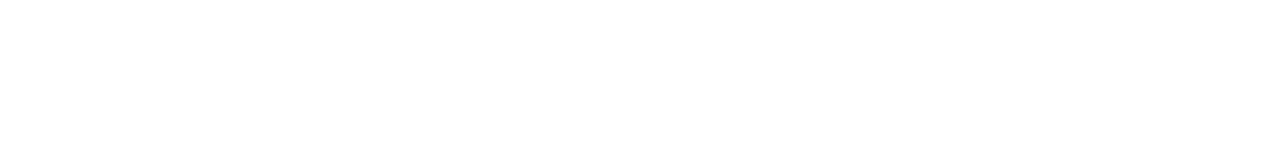
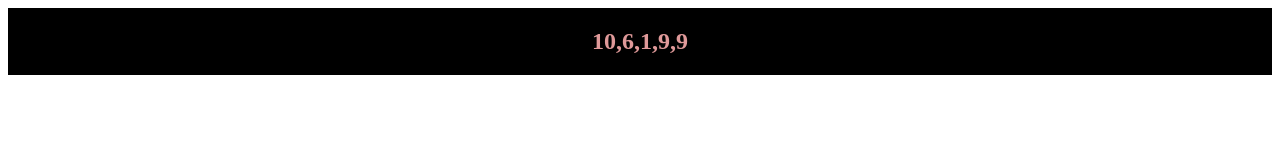
Before and after one commit to frame88/js-simon, a plain HTML site: page index.html in a window 1280 px wide. Drawn offline with Linux system fonts and the light colour scheme.

Commit message:
array da memorizzare html-stamp

```diff
--- a/css/style.css
+++ b/css/style.css
@@ -0,0 +1,6 @@
+.container {
+    display: flex;
+    justify-content: center;
+    background: black;
+    color: rgb(223, 153, 153);
+}
--- a/index.html
+++ b/index.html
@@ -8,6 +8,7 @@
     <title>js-simon</title>
 </head>
 <body>
+    <div class="container"></div>
     <script src="js/script.js"></script>
 </body>
 </html>
--- a/js/script.js
+++ b/js/script.js
@@ -13,11 +13,18 @@ dei numeri da indovinare sono stati individuati.
 //faccio un terzo for che si ferma sempre a 5, e con un if confronta le stringhe dei due array, quelli uguali in un terzo array
 //restituisco un messaggio con terzoarray.length e elementi del terzo array
 
-let numericasuali = [];
+//creo i 3 array che mi serviranno nello script.
+let numericas = [];
 let numeriutente = [];
 let numeriindovinati = [];
 
+//creo il contenuto dell'array da memorizzare, con numeri compresi tra 1 e 10, e li stampo in html.
 for (let i = 0; i < 5; i++) {
-    numericasuali.push(Math.floor(Math.random() * 10) + 1);
+    numericas.push(Math.floor(Math.random() * 10) + 1);
 }
-console.log(numericasuali);
+console.log(numericas);
+
+arraydemo = document.querySelector('.container');
+arraydemo.innerHTML = `<h2>${numericas}</h2>`;
+
+//creo la funzione che li fa sparire
```
